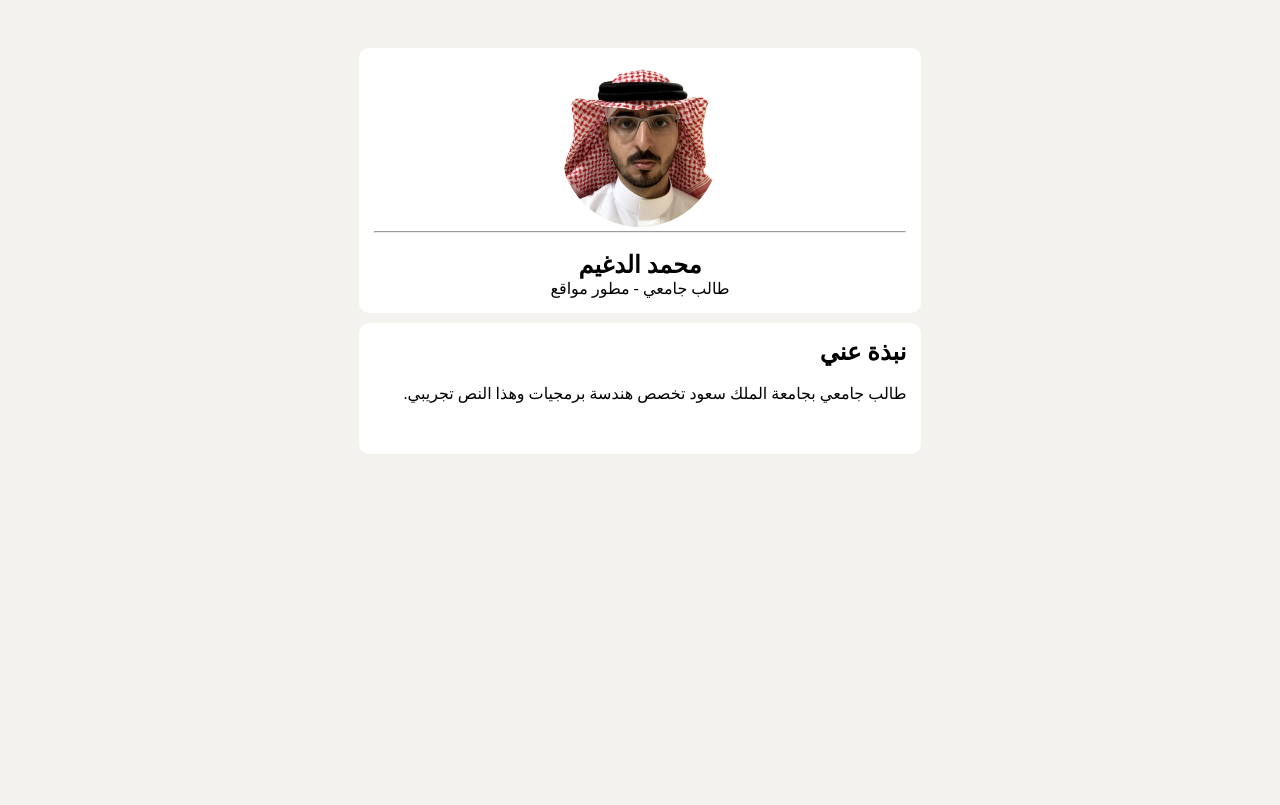
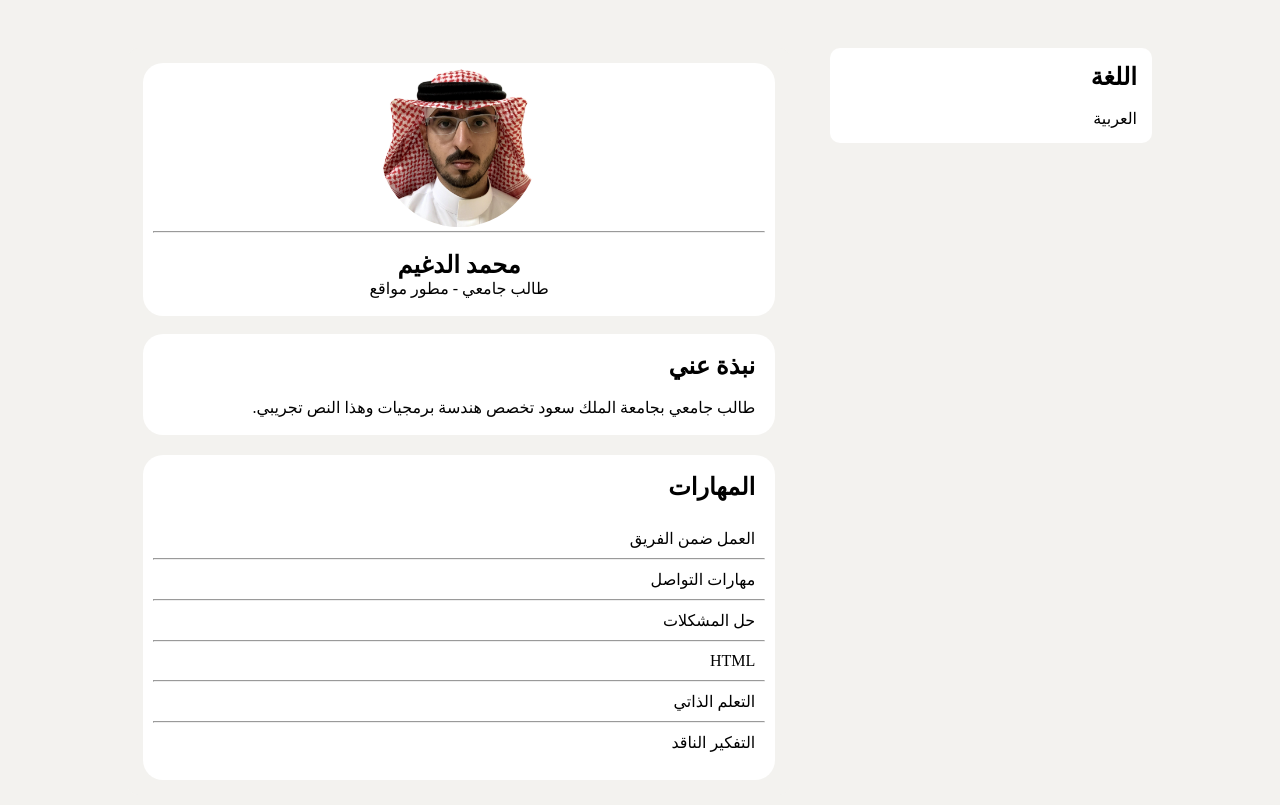
Before and after one commit to MAldughayyim/final-project, a website: page profile.html in a window 1280 px wide. Shown: the part 66-871 px from the top of the page. Before the commit the page ends 800 px from the top, so only its background shows below. Drawn offline with Linux system fonts and the light colour scheme.

Commit message:
the project files

```diff
--- a/profile.html
+++ b/profile.html
@@ -53,29 +53,63 @@
     <main
   style="
     display: flex;
-        flex-direction: column;
-        align-items: center;
+    justify-content: space-between;
+    align-items: flex-start;
     margin-top: 3rem;
+    width: 80%;
+    margin-left: auto;
+    margin-right: auto;
   "
 >
-      <section class="post" style="width: 100%; text-align: center">
+
+  <section dir="ltr" class="post" style="width: 30%; text-align: right; margin-left: 40px;">
+    <h1>اللغة</h1>
+    <br />
+    <p>العربية</p>
+  </section>
+
+
+  <section class="post" style="width: 65%; text-align: right; background-color: #f3f2ef;">
+    <div style="text-align: center; background-color: white; border-radius: 20px;">
       <img
         src="./Mohamed Aldughayyim.jpg"
         alt="صورة محمد الدغيم"
         style="border-radius: 50%; width: 10rem"
       />
-        <hr />
+      <hr style="margin: 0px 10px;" />
       <br />
       <h1>محمد الدغيم</h1>
       <p>طالب جامعي - مطور مواقع</p>
-      </section>
+      <br>
+    </div>
+    <br />
+    <div style="background-color: white; border-radius: 20px; ">
+      <br>
+    <h1 style="margin-right: 20px;">نبذة عني </h1>
+    <br />
+    <p style="margin-right: 20px;">طالب جامعي بجامعة الملك سعود تخصص هندسة برمجيات وهذا النص تجريبي.</p>
+    <br>
+  </div>
 
-      <section class="post" style="width: 100%; text-align: right">
-        <h1>نبذة عني</h1>
+  <div style="background-color: white; border-radius: 20px;margin-top: 20px; ">
+    <br>
+    <h1 style="margin-right: 20px;"> المهارات</h1>
     <br />
-        <p>طالب جامعي بجامعة الملك سعود تخصص هندسة برمجيات وهذا النص تجريبي.</p>
-        <br /><br />
+    <p style="margin-right: 20px;margin-top: 10px;margin-bottom: 10px;">العمل ضمن الفريق</p>
+    <hr style="margin: 0px 10px;">
+    <p style="margin-right: 20px;margin-top: 10px;margin-bottom: 10px;"> مهارات التواصل</p>
+    <hr style="margin: 0px 10px;">
+    <p style="margin-right: 20px;margin-top: 10px;margin-bottom: 10px;"> حل المشكلات </p>
+    <hr style="margin: 0px 10px;">
+    <p style="margin-right: 20px;margin-top: 10px;margin-bottom: 10px;"> HTML </p>
+    <hr style="margin: 0px 10px;">
+    <p style="margin-right: 20px;margin-top: 10px;margin-bottom: 10px;">  التعلم الذاتي </p>
+    <hr style="margin: 0px 10px;">
+    <p style="margin-right: 20px;margin-top: 10px;margin-bottom: 10px;"> التفكير الناقد</p>
+    <br>
+  </div>
   </section>
 </main>
+
   </body>
 </html>
--- a/styles.css
+++ b/styles.css
@@ -299,7 +299,6 @@ body {
 }
 
 .widgets {
-  position: sticky;
   top: 80px;
   flex: 0.2;
   background-color: white;
```
Also changed, not shown: index.html (+71 -1 lines). Lines whose indentation alone changed are shown as unchanged.
